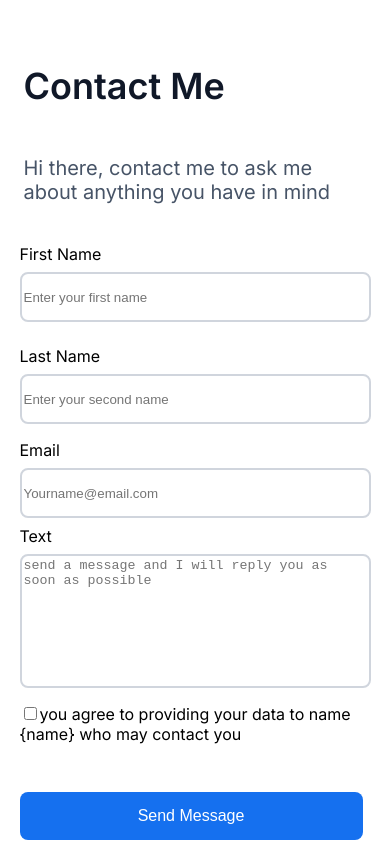
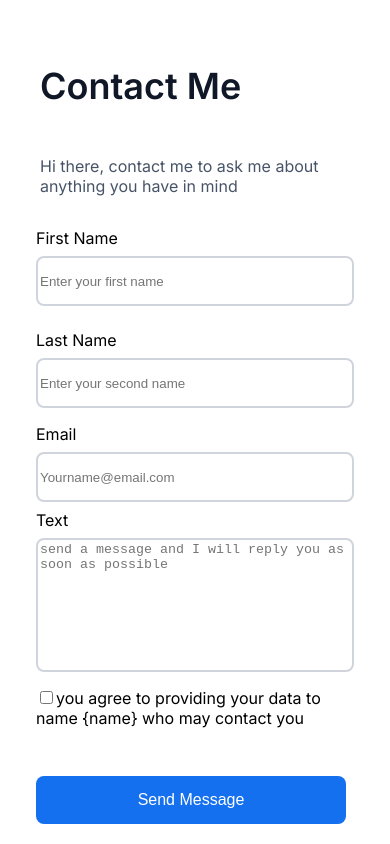
Before and after one commit to successogbenna/zuri-task-hng-1, a React (Create React App) app: page /contact in a window 390 px wide. Shown: the top 844 px of the page. Built offline with nearby package versions, Linux system fonts and the light colour scheme.

Commit message:
The mobile finally update

```diff
--- a/src/pages/Contact.css
+++ b/src/pages/Contact.css
@@ -6,16 +6,15 @@
 
 }
 
-h2,h3{
+h2,p{
     margin: 0px
 }
 h2{
     color:#101828;
     font-weight: 600;
 }
-h3{
+p{
     color:#475467;
-    font-size: 20px;
     font-weight: 400;
 }
 .title_text{
@@ -83,12 +82,12 @@ textarea{
     grid-template-columns: 1fr;
 }
 #first_name,#last_name,#message,#email,#btn_submit,h3,.title_text{
-    width:343px
+    width:310px
 }
 .contact__container{
-    width: 80%;
-    margin:auto
+    width: 90%;
 }
+
 h2{
     font-size: 36px;
     display: flex;
--- a/src/pages/Contact.js
+++ b/src/pages/Contact.js
@@ -7,7 +7,7 @@ const Contact = () => {
       <div className="container contact__container">
         <div className='title_text'>
           <h2>Contact Me</h2>
-          <h3>Hi there, contact me to ask me about anything you have in mind</h3>
+          <p>Hi there, contact me to ask me about anything you have in mind</p>
         </div>
 
         <form >
```
